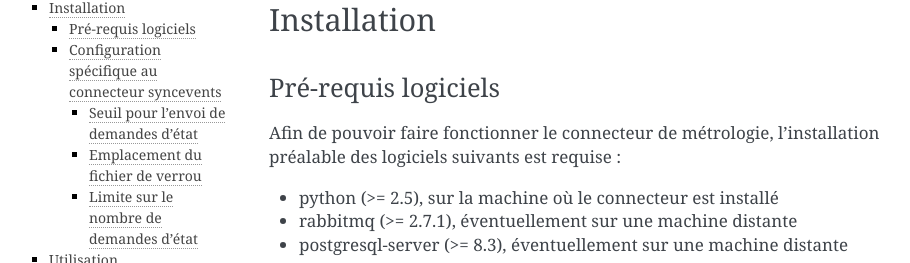
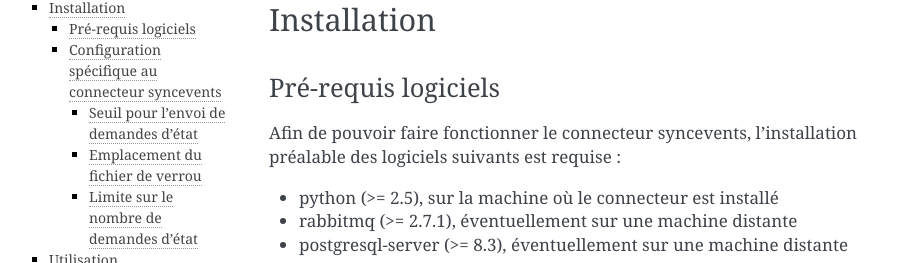
Before and after one commit to vigilo/connector-syncevents, a Sphinx documentation site: the page built from doc/admin.rst, in a window 1280 px wide and 900 px high, cut to the strip 118-381 px from the top of the window. Shown: the whole strip, without its empty margins (151-1061 px from the left). Built offline with Sphinx 7.4.7, drawn with Linux system fonts in a browser that asks for light colours; the version number is read from the project's files by our own code.

Commit message:
Correction d'une coquille dans la documentation.
Change-Id: I42b5ca925414381d6de3217b0edd112d6b587a32
Reviewed-on: https://vigilo-dev.si.c-s.fr/review/1247
Tested-by: Build system <qa@vigilo-dev.si.c-s.fr>
Reviewed-by: Francois POIROTTE <francois.poirotte@c-s.fr>

```diff
--- a/doc/admin.rst
+++ b/doc/admin.rst
@@ -8,7 +8,7 @@
 
 Pré-requis logiciels
 --------------------
-Afin de pouvoir faire fonctionner le connecteur de métrologie, l'installation
+Afin de pouvoir faire fonctionner le connecteur syncevents, l'installation
 préalable des logiciels suivants est requise :
 
 * python (>= 2.5), sur la machine où le connecteur est installé
```
